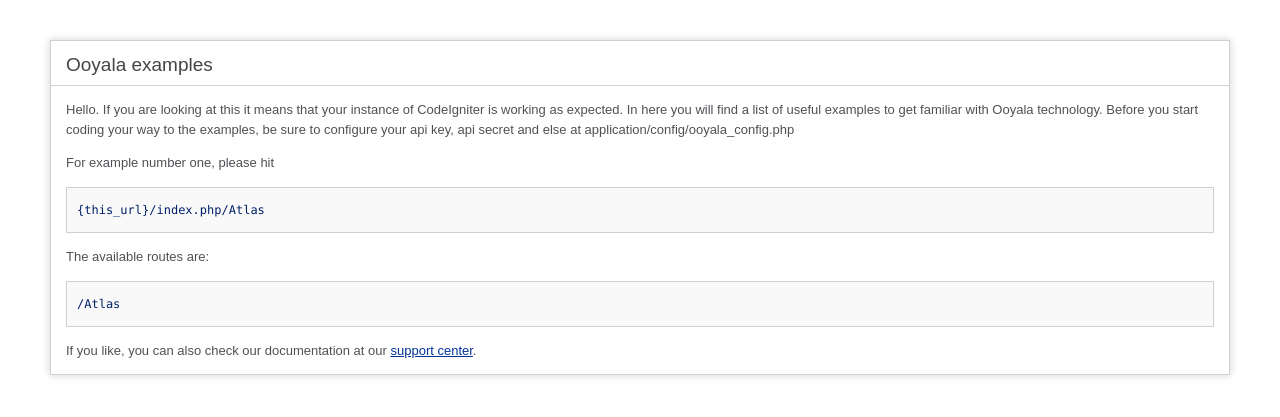
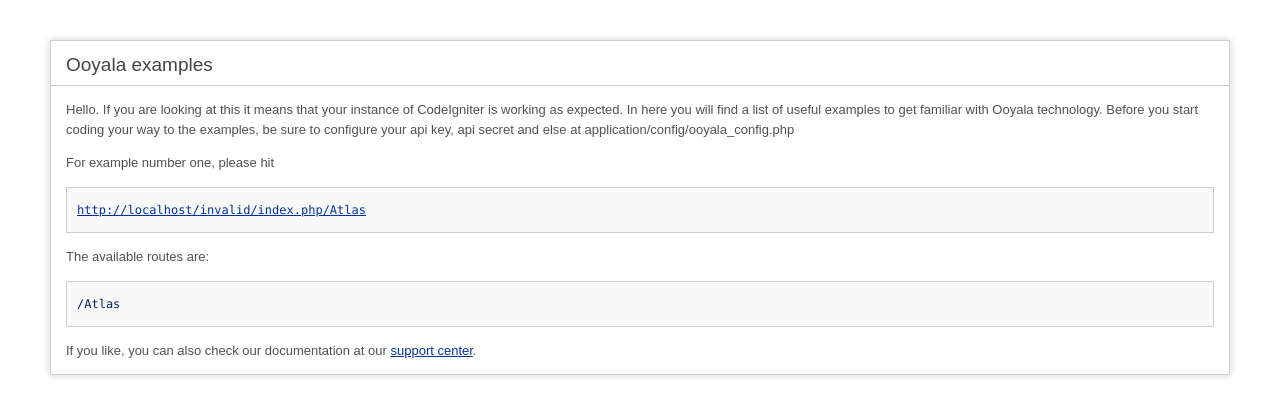
Before and after one commit to ooyala/_legacy_code-samples, a CodeIgniter app: page /invalid/ in a window 1280 px wide. Shown: the top 417 px of the page. Run offline with CodeIgniter, Linux system fonts and the light colour scheme.

Commit message:
Make available url an actual clickable link

```diff
--- a/api-examples/CodeIgniter_app/application/controllers/welcome.php
+++ b/api-examples/CodeIgniter_app/application/controllers/welcome.php
@@ -18,7 +18,9 @@ class Welcome extends CI_Controller {
 	 * @see http://codeigniter.com/user_guide/general/urls.html
 	 */
 	public function index()
+
 	{
+		$this->load->helper('url');
 		$this->load->view('welcome_message');
 	}
 }
--- a/api-examples/CodeIgniter_app/application/views/welcome_message.php
+++ b/api-examples/CodeIgniter_app/application/views/welcome_message.php
@@ -75,7 +75,7 @@
 			to configure your api key, api secret and else at application/config/ooyala_config.php</p>
 
 		<p>For example number one, please hit</p>
-		<code>{this_url}/index.php/Atlas</code>
+		<code><a href="<?php echo base_url(); ?>index.php/Atlas"><?php echo base_url(); ?>index.php/Atlas</a></code>
 
 		<p>The available routes are:</p>
 		<code>/Atlas</code>
```
